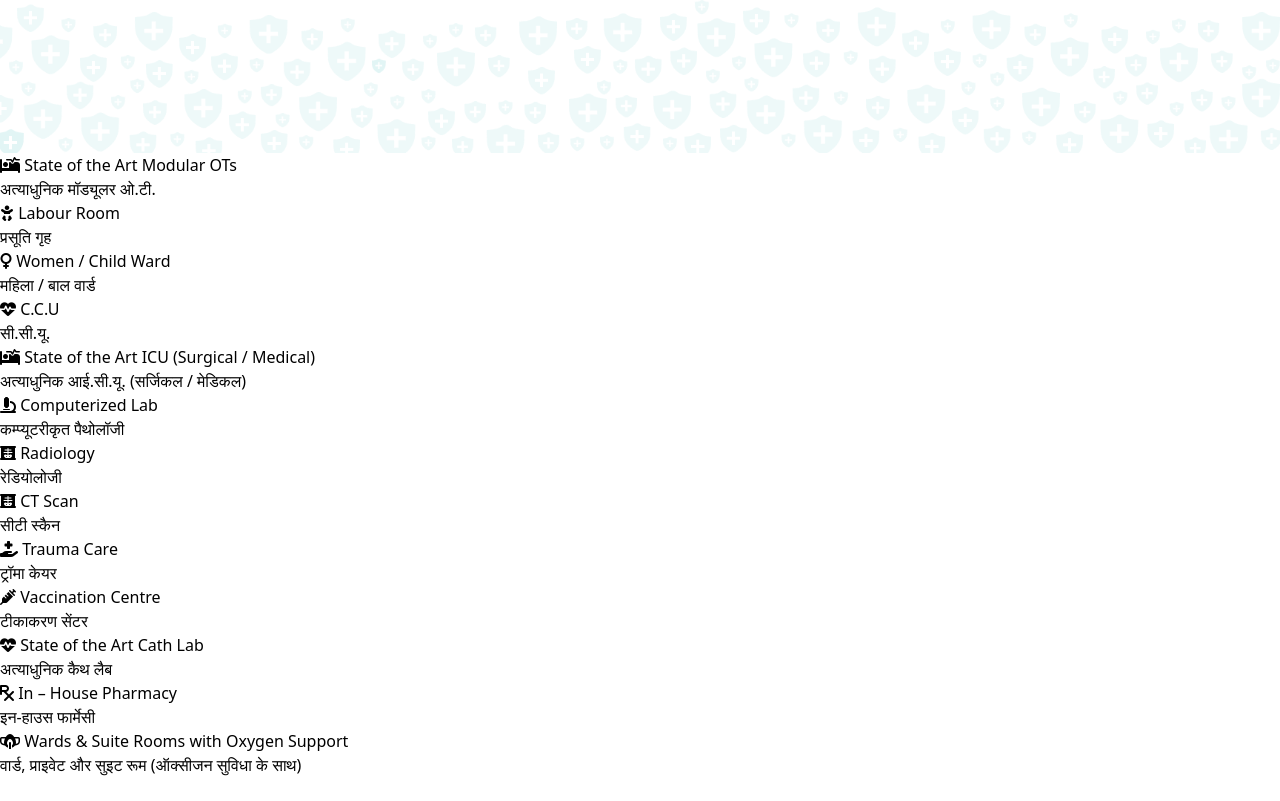
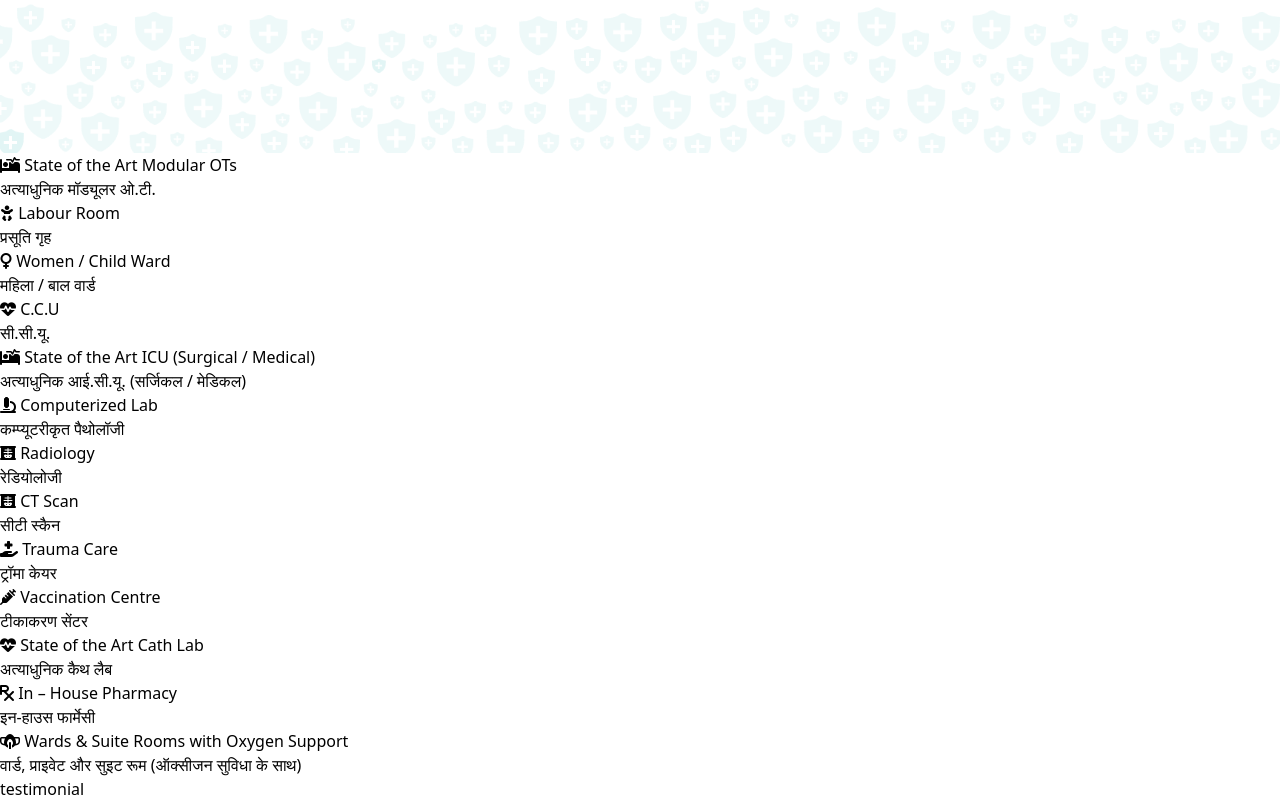
Before and after one commit to Anshika75/kcare, a React (Vite) app: page / in a window 1280 px wide. Shown: the part 5306-6107 px from the top of the page. Before the commit the page ends 6083 px from the top, so only its background shows below. Built offline with nearby package versions, Linux system fonts and the light colour scheme.

Commit message:
Update home.jsx

```diff
--- a/src/pages/home.jsx
+++ b/src/pages/home.jsx
@@ -7,6 +7,7 @@ import Mission from '../components/mission'
 import Awards from '../components/awards'
 import Departments from '../components/departments'
 import Services from '../components/services'
+import Testimonial from '../components/testimonial'
 
 export default function Home() {
   return (
@@ -20,6 +21,7 @@ export default function Home() {
       <Awards/>
       <Departments/>
       <Services/>
+      <Testimonial/>
     </div>
    </>
   )
```
